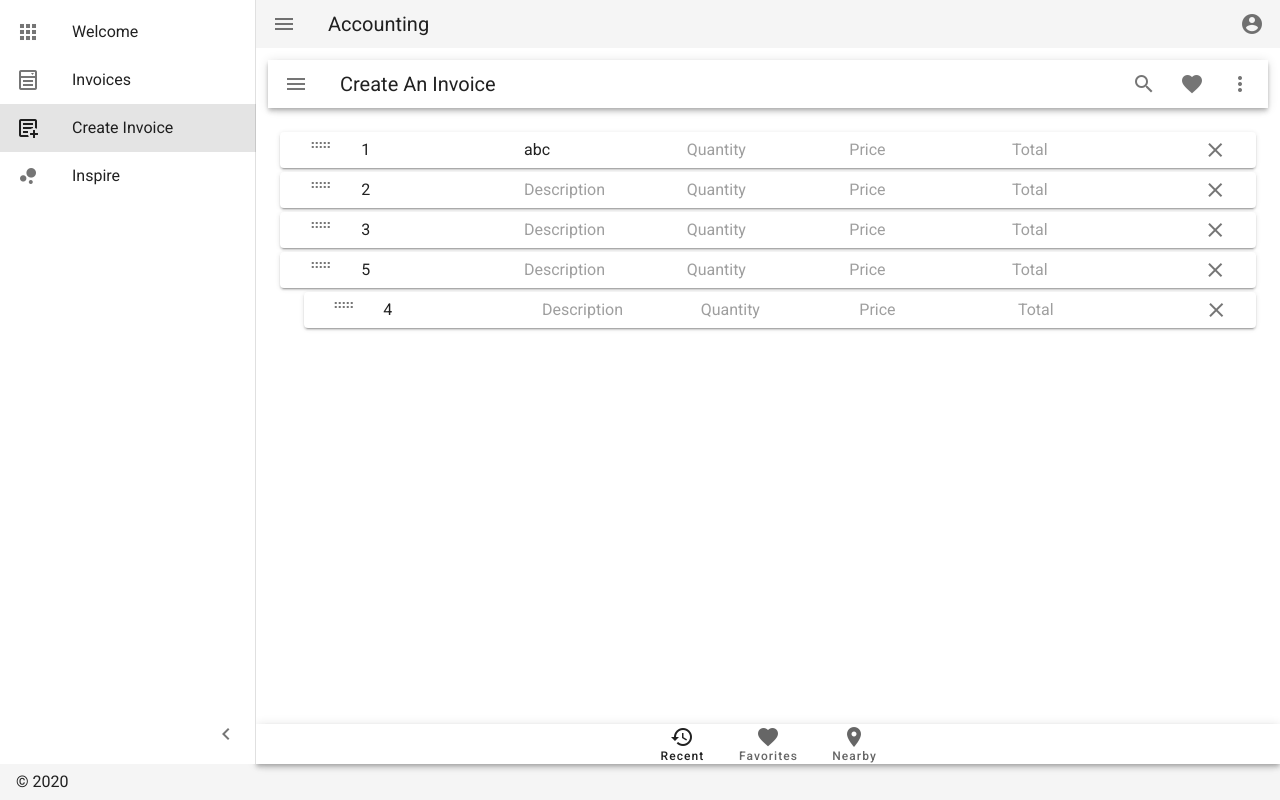
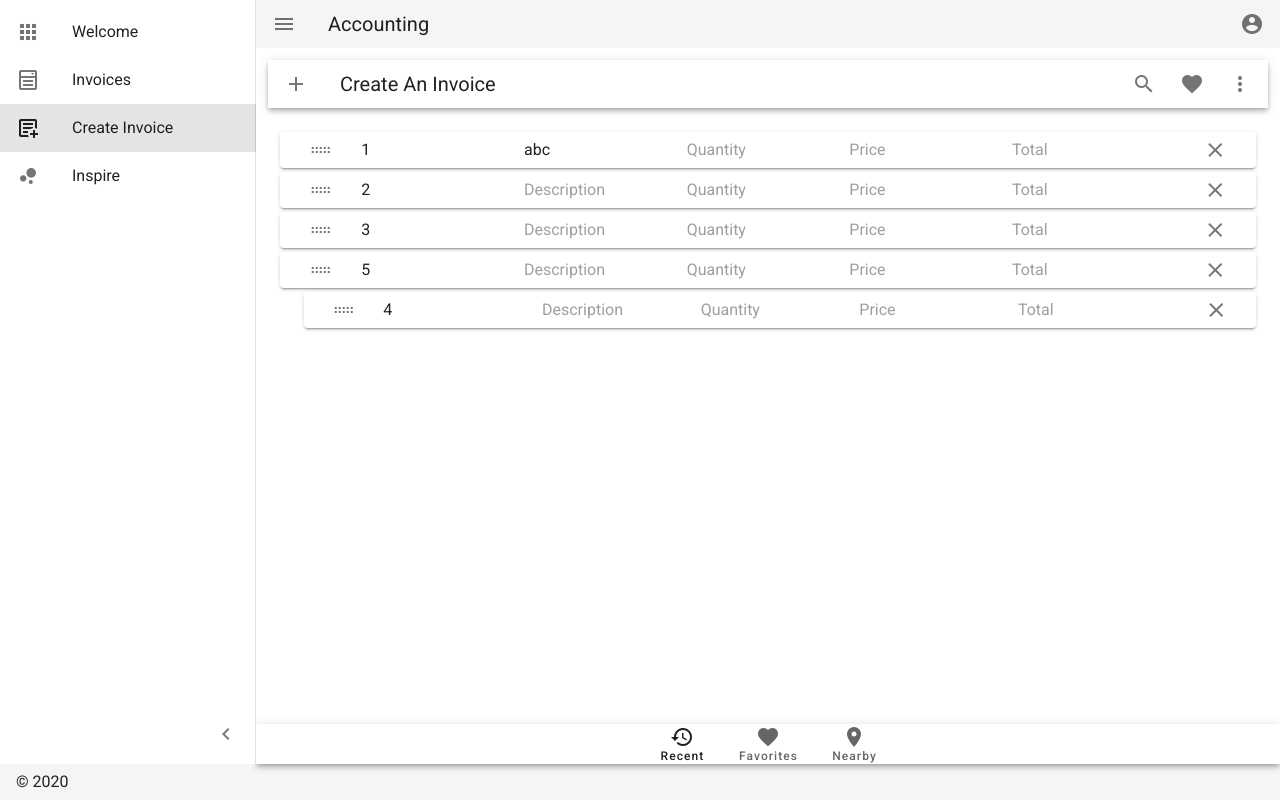
Before and after one commit to josephlegere/bizzyness-accounting, a Nuxt app: page /invoices/create in a window 1280 px wide. Built offline with nearby package versions, Linux system fonts and the light colour scheme.

Commit message:
added function to add and delete a record; more designs

```diff
--- a/components/DraggableNested.vue
+++ b/components/DraggableNested.vue
@@ -1,6 +1,6 @@
 <template>
     <draggable class="dragArea" tag="ul" :list="items" :group="{ name: 'g1' }" handle=".handle">
-        <li v-for="el in items" :key="el.name">
+        <li v-for="(el, i) in items" :key="i">
             <v-card
                 dense
                 class="mb-1"
@@ -8,8 +8,9 @@
                 <v-row no-gutters>
                     <v-col
                         cols="1"
+                        class="d-flex justify-center"
                     >
-                        <v-icon class="handle">mdi-drag-horizontal</v-icon>
+                        <v-icon class="handle align-self-center">mdi-drag-horizontal</v-icon>
                     </v-col>
                     <v-col
                         cols="10"
@@ -94,7 +95,9 @@
                         <v-btn
                             icon
                         >
-                            <v-icon class="handle">mdi-close</v-icon>
+                            <no-ssr>
+                                <v-icon class="handle" @click="removeAt(i)">mdi-close</v-icon>
+                            </no-ssr>
                         </v-btn>
                     </v-col>
                 </v-row>
@@ -114,6 +117,12 @@ export default {
         items: {
             required: true,
             type: Array
+        }
+    },
+    methods: {
+        removeAt(i) {
+            console.log(`delete ${i}`)
+            this.items.splice(i, 1);
         }
     },
     components: {
--- a/layouts/default.vue
+++ b/layouts/default.vue
@@ -119,3 +119,12 @@ export default {
   }
 }
 </script>
+
+<style>
+    .handle {
+        cursor:                     grab;
+    }
+    .handle:active {
+        cursor:                     grabbing;
+    }
+</style>
--- a/pages/invoices/create.vue
+++ b/pages/invoices/create.vue
@@ -2,7 +2,9 @@
     <v-layout>
         <v-flex class="text-center">
             <v-toolbar dense>
-                <v-app-bar-nav-icon></v-app-bar-nav-icon>
+                <v-btn icon @click="add">
+                    <v-icon>mdi-plus</v-icon>
+                </v-btn>
 
                 <v-toolbar-title>Create An Invoice</v-toolbar-title>
 
@@ -100,6 +102,17 @@ export default {
             ]
         }
     },
+    methods: {
+        add: function() {
+            this.list.push({
+                key: '',
+                description: '',
+                quantity: '',
+                price: '',
+                items: []
+            });
+        }
+    },
     components: {
         DraggableNested
     }
```
